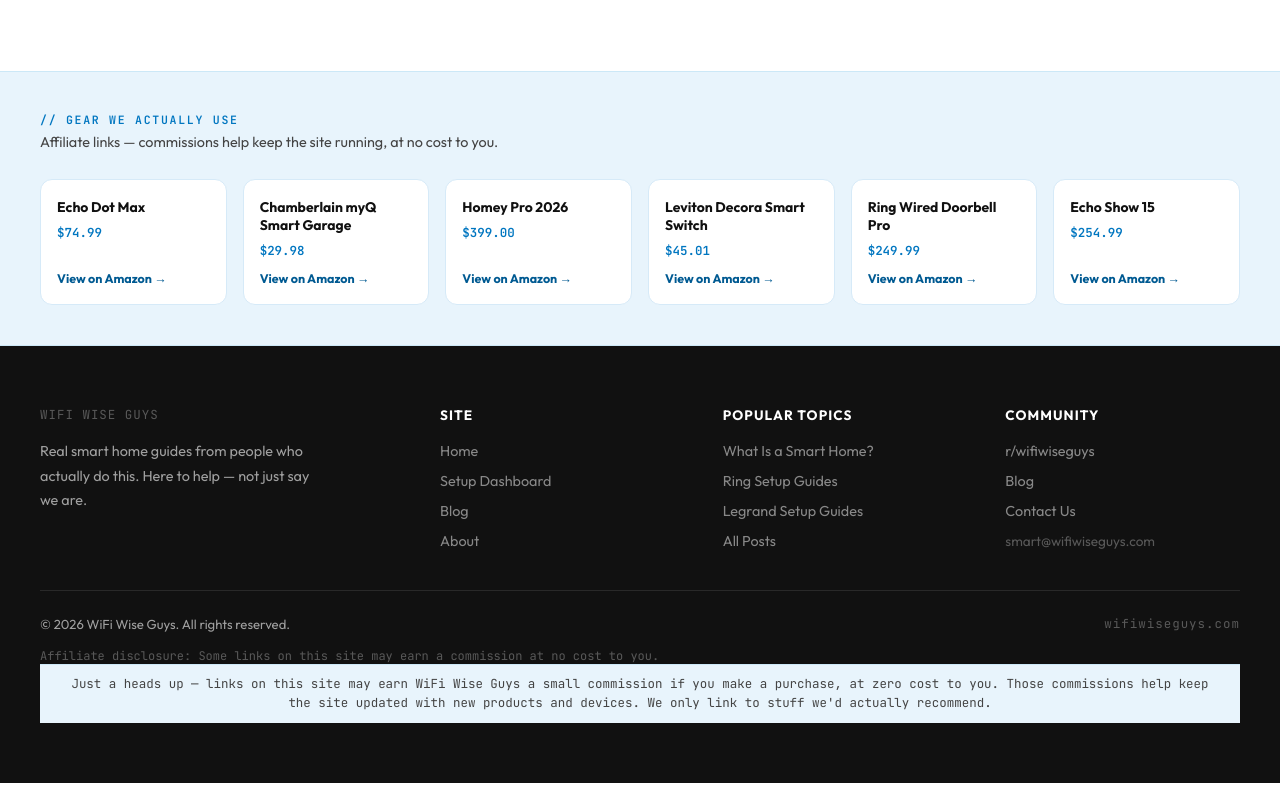
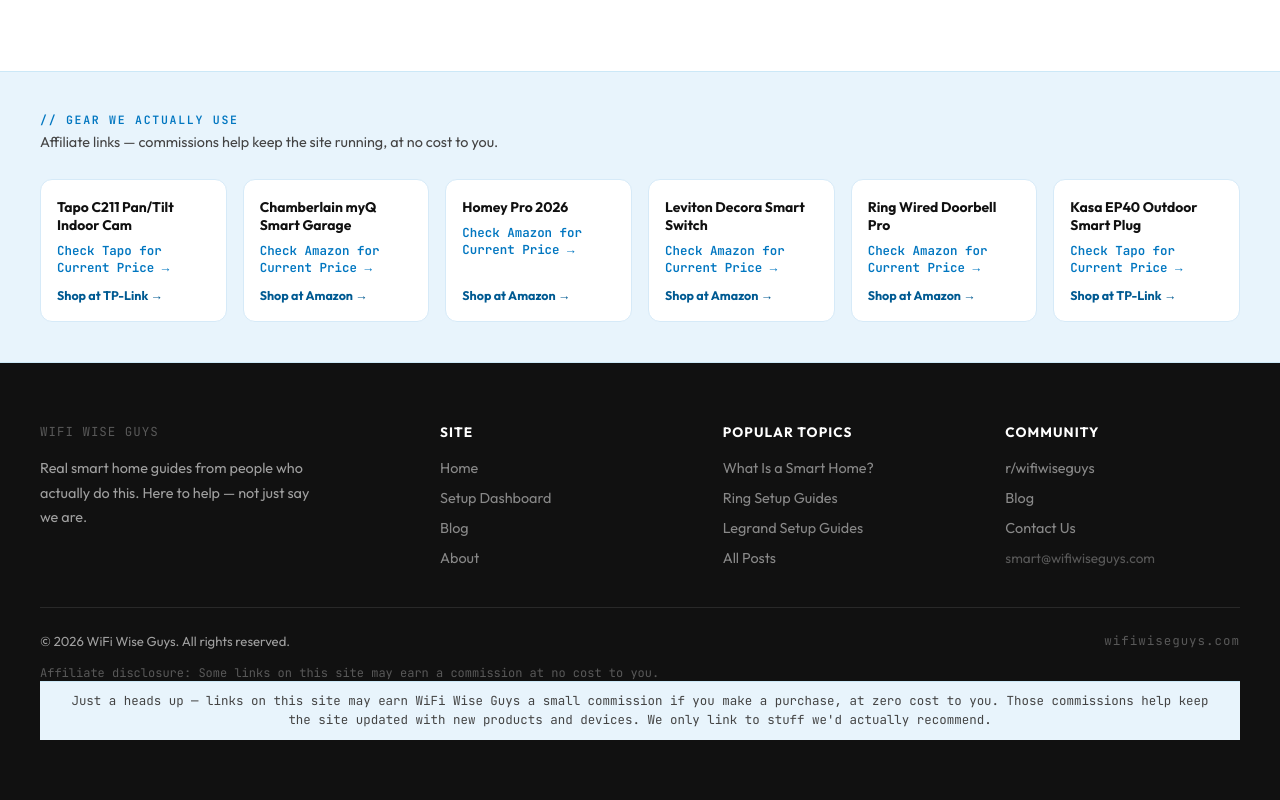
Before and after one commit to wnybarry/WiFiWiseGuys, a plain HTML site: page about.html in a window 1280 px wide. Shown: the part 2376-3176 px from the top of the page. Drawn offline with Linux system fonts and the light colour scheme.

Commit message:
Update about.html

```diff
--- a/about.html
+++ b/about.html
@@ -244,35 +244,35 @@
     <div class="strip-header">// Gear We Actually Use</div>
     <div class="strip-subhead">Affiliate links — commissions help keep the site running, at no cost to you.</div>
     <div class="product-grid">
-      <a class="product-card" href="https://www.amazon.com/dp/B0D6SX8VLQ?tag=wifiwiseguys-20" target="_blank" rel="noopener">
-        <div class="product-name">Echo Dot Max</div>
-        <div class="product-price">$74.99</div>
-        <div class="product-cta">View on Amazon →</div>
+      <a class="product-card" href="https://www.tkqlhce.com/click-101754542-15641042" target="_blank" rel="noopener sponsored">
+        <div class="product-name">Tapo C211 Pan/Tilt Indoor Cam</div>
+        <div class="product-price">Check Tapo for Current Price →</div>
+        <div class="product-cta">Shop at TP-Link →</div>
       </a>
-      <a class="product-card" href="https://www.amazon.com/dp/B08GD3D9YJ?tag=wifiwiseguys-20" target="_blank" rel="noopener">
+      <a class="product-card" href="https://www.amazon.com/dp/B08GD3D9YJ?tag=wifiwiseguys-20" target="_blank" rel="noopener sponsored">
         <div class="product-name">Chamberlain myQ Smart Garage</div>
-        <div class="product-price">$29.98</div>
-        <div class="product-cta">View on Amazon →</div>
+        <div class="product-price">Check Amazon for Current Price →</div>
+        <div class="product-cta">Shop at Amazon →</div>
       </a>
-      <a class="product-card" href="https://www.amazon.com/dp/B0G52DX5M3?tag=wifiwiseguys-20" target="_blank" rel="noopener">
+      <a class="product-card" href="https://www.amazon.com/dp/B0G52DX5M3?tag=wifiwiseguys-20" target="_blank" rel="noopener sponsored">
         <div class="product-name">Homey Pro 2026</div>
-        <div class="product-price">$399.00</div>
-        <div class="product-cta">View on Amazon →</div>
+        <div class="product-price">Check Amazon for Current Price →</div>
+        <div class="product-cta">Shop at Amazon →</div>
       </a>
-      <a class="product-card" href="https://www.amazon.com/dp/B0BVKZLT3B?tag=wifiwiseguys-20" target="_blank" rel="noopener">
+      <a class="product-card" href="https://www.amazon.com/dp/B0BVKZLT3B?tag=wifiwiseguys-20" target="_blank" rel="noopener sponsored">
         <div class="product-name">Leviton Decora Smart Switch</div>
-        <div class="product-price">$45.01</div>
-        <div class="product-cta">View on Amazon →</div>
+        <div class="product-price">Check Amazon for Current Price →</div>
+        <div class="product-cta">Shop at Amazon →</div>
       </a>
-      <a class="product-card" href="https://www.amazon.com/dp/B0F151GFYR?tag=wifiwiseguys-20" target="_blank" rel="noopener">
+      <a class="product-card" href="https://www.amazon.com/dp/B0F151GFYR?tag=wifiwiseguys-20" target="_blank" rel="noopener sponsored">
         <div class="product-name">Ring Wired Doorbell Pro</div>
-        <div class="product-price">$249.99</div>
-        <div class="product-cta">View on Amazon →</div>
+        <div class="product-price">Check Amazon for Current Price →</div>
+        <div class="product-cta">Shop at Amazon →</div>
       </a>
-      <a class="product-card" href="https://www.amazon.com/dp/B0C5DPSW5Y?tag=wifiwiseguys-20" target="_blank" rel="noopener">
-        <div class="product-name">Echo Show 15</div>
-        <div class="product-price">$254.99</div>
-        <div class="product-cta">View on Amazon →</div>
+      <a class="product-card" href="https://www.dpbolvw.net/click-101754542-15641049" target="_blank" rel="noopener sponsored">
+        <div class="product-name">Kasa EP40 Outdoor Smart Plug</div>
+        <div class="product-price">Check Tapo for Current Price →</div>
+        <div class="product-cta">Shop at TP-Link →</div>
       </a>
     </div>
   </div>
```
